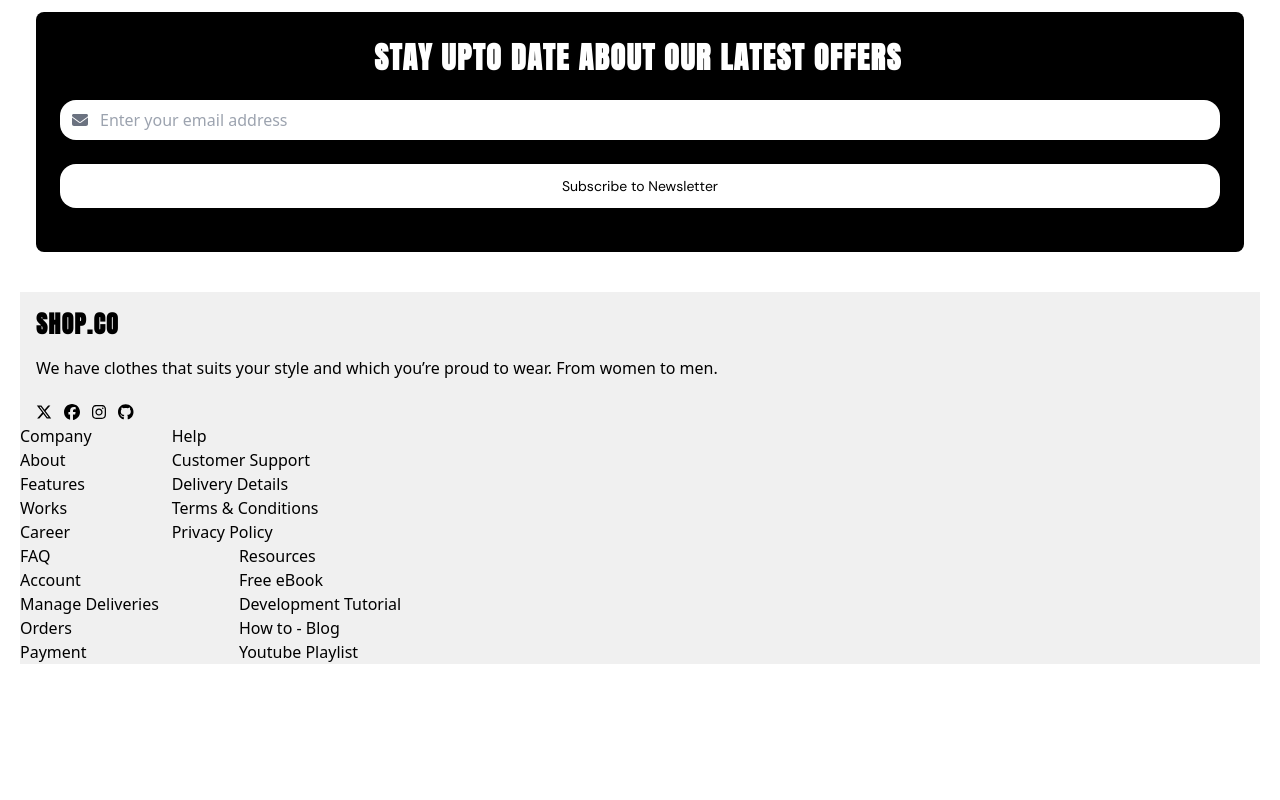
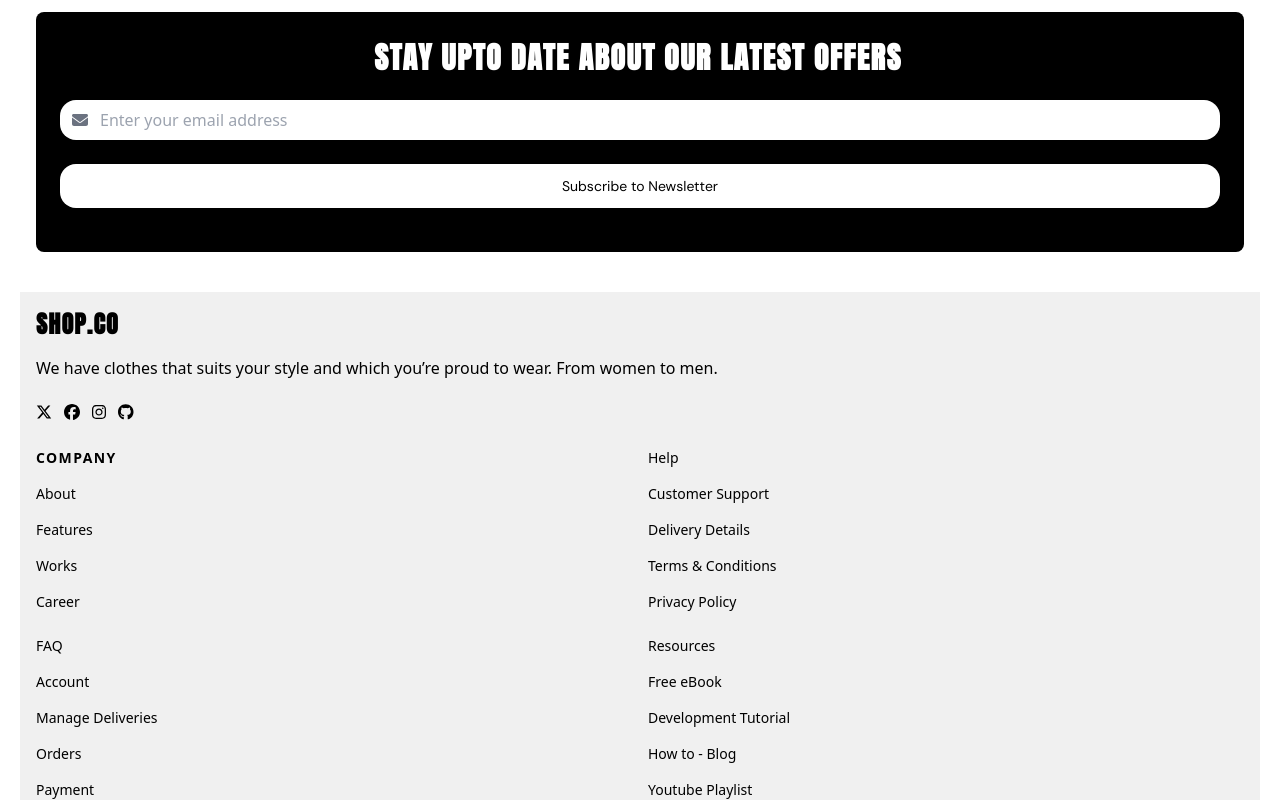
Before and after one commit to Tim2095/Kauppa, a React (Vite) app: page / in a window 1280 px wide. Shown: the part 3731-4531 px from the top of the page. Before the commit the page ends 4395 px from the top, so only its background shows below. Built offline with nearby package versions, Linux system fonts and the light colour scheme; no server answers.

Commit message:
add styles for footer

```diff
--- a/src/components/Footer.jsx
+++ b/src/components/Footer.jsx
@@ -34,18 +34,18 @@ const Footer = () => {
           </div>
         </div>
         <div>
-          <div className="flex gap-x-20">
+          <div className="flex ml-4 justify-between mb-6 mt-6">
             <div>
-              <ul className="">
-                <li>Company</li>
+              <ul className="flex flex-col gap-4 text-sm">
+                <li className="tracking-widest uppercase font-bold">Company</li>
                 <li>About</li>
                 <li>Features</li>
                 <li>Works</li>
                 <li>Career</li>
               </ul>
             </div>
-            <div>
-              <ul className="">
+            <div className="w-[50%]">
+              <ul className="flex flex-col gap-4 text-sm">
                 <li>Help</li>
                 <li>Customer Support</li>
                 <li>Delivery Details</li>
@@ -54,9 +54,9 @@ const Footer = () => {
               </ul>
             </div>
           </div>
-          <div className="flex gap-x-20">
+          <div className="flex ml-4 justify-between ">
             <div>
-              <ul className="">
+              <ul className="flex flex-col gap-4 text-sm">
                 <li>FAQ</li>
                 <li>Account</li>
                 <li>Manage Deliveries</li>
@@ -64,8 +64,8 @@ const Footer = () => {
                 <li>Payment</li>
               </ul>
             </div>
-            <div>
-              <ul className="">
+            <div className="w-[50%]">
+              <ul className="flex flex-col gap-4 text-sm">
                 <li>Resources</li>
                 <li>Free eBook</li>
                 <li>Development Tutorial</li>
```
